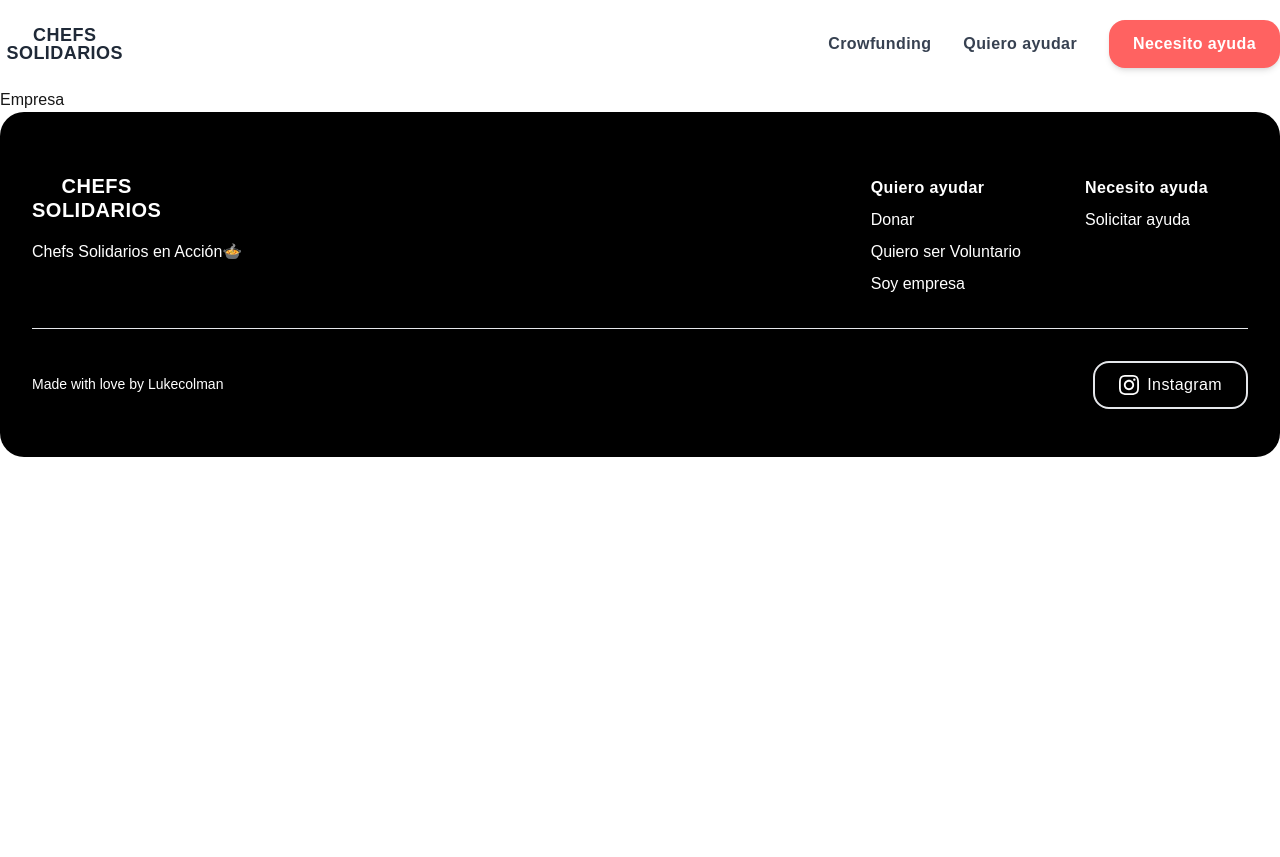
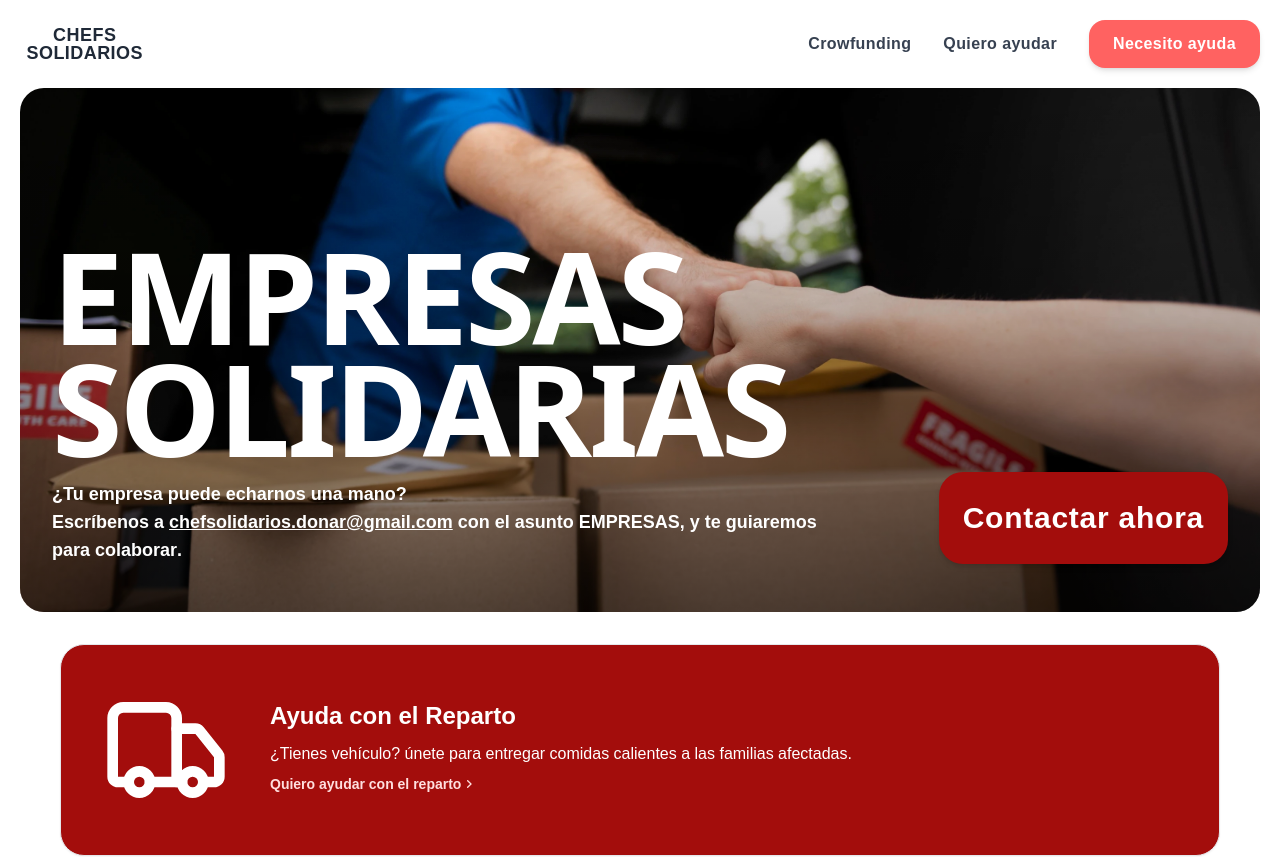
Before and after one commit to chefssolidarios/chefssolidarios, a Next.js app: page /empresa in a window 1280 px wide. Shown: the top 857 px of the page. Before the commit the page ends 800 px from the top, so only its background shows below. Built offline with nearby package versions, Linux system fonts and the light colour scheme.

Commit message:
Business Page

```diff
--- a/src/app/components/ButtonSet.jsx
+++ b/src/app/components/ButtonSet.jsx
@@ -5,7 +5,7 @@ function ButtonSet() {
     <>
       <div className=" w-full lg:max-w-screen-xl bg-violet-400/10 pt-10 -mt-10">
         <div className=" py-6 mx-auto sm:max-w-xl md:max-w-full lg:max-w-screen-xl ">
-          <div className="grid grid-cols-3 gap-8">
+          <div className="grid md:grid-cols-2 xl:grid-cols-3 gap-8">
             <div className="relative overflow-hidden bg-chefs-600/70 border-2 border-chefs-400 hover:bg-chefs-500 rounded-2xl transition duration-300 transform  hover:scale-105">
               <a
                 href="/necesito-ayuda"
--- a/src/app/components/Cards.jsx
+++ b/src/app/components/Cards.jsx
@@ -26,7 +26,7 @@ const CardComponent = ({ title, description, linkText, linkUrl, iconName }) => {
     <a
       target="_blank"
       href={linkUrl}
-      className="relative p-px overflow-hidden transition duration-300 transform border  shadow-sm hover:scale-105 group hover:shadow-xl rounded-3xl !bg-chefs-800 hover:!bg-chefs-500"
+      className="z-30 relative p-px overflow-hidden transition duration-300 transform border  shadow-sm hover:scale-105 group hover:shadow-xl rounded-3xl !bg-chefs-800 hover:!bg-chefs-500"
     >
       <div className="relative flex flex-col h-full p-5 md:p-10  rounded-sm lg:items-center lg:flex-row ">
         <div className="mb-6 mr-6 md:mr-10 lg:mb-0">
--- a/src/app/components/DonationsSection.jsx
+++ b/src/app/components/DonationsSection.jsx
@@ -46,10 +46,10 @@ const DonationsSection = () => {
           explicando tu aportación.
         </p>
         <hr className="my-8 border-gray-300" />
-        <div className="flex items-center mb-3 gap-4 sm:justify-center">
+        <div className="flex items-center mb-3 gap-4 sm:justify-center flex-col md:flex-row">
           <a
             href="https://www.gofundme.com/f/valencia-necesita-comer-ayudala"
-            className="inline-flex items-center justify-center h-12 px-6 font-bold tracking-wide text-white transition duration-200 rounded-2xl shadow-md bg-chefs-400 hover:bg-chefs-700 focus:shadow-outline focus:outline-none"
+            className="inline-flex items-center justify-center  w-full md:w-auto  py-3 px-6 font-bold tracking-wide text-white transition duration-200 rounded-2xl shadow-md bg-chefs-400 hover:bg-chefs-700 focus:shadow-outline focus:outline-none text-center"
             aria-label="Necesito ayuda"
             title="Necesito ayuda"
           >
@@ -57,7 +57,7 @@ const DonationsSection = () => {
           </a>
           <a
             href="mailto:chefssolidarios.donar@gmail.com"
-            className="inline-flex items-center justify-center h-12 px-6 font-bold tracking-wide text-white transition duration-200 rounded-2xl shadow-md bg-chefs-400 hover:bg-chefs-700 focus:shadow-outline focus:outline-none"
+            className="inline-flex items-center justify-center  w-full md:w-auto py-3 px-6 font-bold tracking-wide text-white transition duration-200 rounded-2xl shadow-md bg-chefs-400 hover:bg-chefs-700 focus:shadow-outline focus:outline-none text-center"
             aria-label="Necesito ayuda"
             title="Necesito ayuda"
           >
--- a/src/app/components/Footer.jsx
+++ b/src/app/components/Footer.jsx
@@ -3,8 +3,8 @@ import React from "react";
 function Footer() {
   return (
     <div className="px-4 pt-16 mx-auto sm:max-w-xl md:max-w-full lg:max-w-screen-xl md:px-24 lg:px-8 bg-black text-white mb-10 rounded-3xl">
-      <div className="flex gap-16 justify-between  mb-8  ">
-        <div className="md:max-w-md lg:col-span-2">
+      <div className="flex  items-center flex-col md:flex-row gap-16 justify-between  mb-8  ">
+        <div className="flex flex-col items-center md:items-start md:max-w-md lg:col-span-2">
           <div className="text-center w-fit">
             <span className=" text-xl font-extrabold leading-none text-center transform scale-90 tracking-wide text-white uppercase">
               Chefs <br /> Solidarios
@@ -14,7 +14,7 @@ function Footer() {
             <p className="text-base ">Chefs Solidarios en Acción🍲 </p>
           </div>
         </div>
-        <div className=" md:mr-10 flex gap-16 ">
+        <div className=" md:mr-10 flex flex-col  md:flex-row gap-16 ">
           <div>
             <p className="font-semibold tracking-wide ">Quiero ayudar</p>
             <ul className="mt-2 space-y-2">
@@ -59,7 +59,7 @@ function Footer() {
           </div>
         </div>
       </div>
-      <div className="flex flex-row justify-between items-center pt-8 pb-12 border-t sm:flex-row">
+      <div className="flex flex-col gap-6 md:flex-row justify-between items-center pt-8 pb-12 border-t sm:flex-row">
         <span className="leading-tight text-sm">
           Made with love by Lukecolman
         </span>
--- /dev/null
+++ b/src/app/components/Header-business.jsx
@@ -0,0 +1,46 @@
+"use client";
+
+export const HeaderBusiness = () => {
+  return (
+    <div className="w-full lg:max-w-screen-xl z-10">
+      <div className="relative bg-delivery-man bg-cover bg-center rounded-3xl px-4 pt-20 pb-8 mx-auto sm:max-w-xl md:max-w-full lg:max-w-screen-xl md:px-8 lg:px-8 lg:pt-36 lg:pb-12">
+        {/* Degradado en la parte inferior */}
+        <div className="absolute inset-0 bg-gradient-to-b from-transparent to-black md:opacity-70 lg:opacity-60 rounded-3xl"></div>
+
+        {/* Contenido */}
+        <div className="relative sm:mx-auto">
+          <div className="flex flex-col lg:flex-row  sm:mb-0 lg:items-end lg:justify-between">
+            <div className="max-w-3xl text-left">
+              <h2 className="mb-2 font-sans text-4xl font-extrabold tracking-tight text-white sm:text-4xl md:mx-auto md:text-7xl lg:text-9xl uppercase">
+                <span className="block -mb-2 lg:-mb-4">Empresas</span>
+                <span className="block">Solidarias</span>
+              </h2>
+              <p className="text-base font-semibold text-white md:text-lg ">
+                ¿Tu empresa puede <strong>echarnos una mano</strong>? <br />
+                Escríbenos a{" "}
+                <a
+                  href="mailto:chefsolidarios.donar@gmail.com?subject=EMPRESAS"
+                  className="underline hover:text-chefs-300"
+                >
+                  <strong>chefsolidarios.donar@gmail.com</strong>
+                </a>{" "}
+                con el asunto <strong>EMPRESAS</strong>, y te guiaremos para{" "}
+                <strong>colaborar</strong>.
+              </p>
+            </div>
+            <div>
+              <a
+                href="mailto:chefsolidarios.donar@gmail.com?subject=EMPRESAS"
+                className="inline-flex lg:items-center mt-6 justify-center px-6 font-medium tracking-wide text-white transition duration-200  shadow-md bg-chefs-800 hover:bg-chefs-500 focus:shadow-outline focus:outline-none text-base font-semibold rounded-2xl lg:rounded-3xl md:text-xl py-4 lg:text-3xl lg:py-7"
+                aria-label="Contactar ahora"
+                title="Contactar ahora"
+              >
+                Contactar ahora
+              </a>
+            </div>
+          </div>
+        </div>
+      </div>
+    </div>
+  );
+};
--- a/src/app/components/navbar.jsx
+++ b/src/app/components/navbar.jsx
@@ -6,7 +6,7 @@ export const Nav = () => {
   const [isSubmenuOpen, setIsSubmenuOpen] = useState(false);
 
   return (
-    <div className="px-4 py-5 mx-auto sm:max-w-xl md:max-w-full lg:max-w-screen-xl md:px-0 lg:px-0">
+    <div className="z-50 px-4 py-5 mx-auto sm:max-w-xl md:max-w-full lg:max-w-screen-xl md:px-4 lg:px-0">
       <div className="relative flex items-center justify-between">
         <a
           href="/"
@@ -42,7 +42,7 @@ export const Nav = () => {
 
             {/* Menú desplegable */}
             {isSubmenuOpen && (
-              <ul className="z-50 absolute -left-10 top-8 w-40 mt-2 bg-white border border-gray-200 rounded shadow-lg">
+              <ul className="-50z absolute -left-10 top-8 w-40 mt-2 bg-white border border-gray-200 rounded shadow-lg">
                 <li>
                   <a
                     href="/particular"
@@ -97,7 +97,7 @@ export const Nav = () => {
             </svg>
           </button>
           {isMenuOpen && (
-            <div className="absolute top-0 left-0 w-full">
+            <div className="z-50 absolute top-0 left-0 w-full">
               <div className="p-5 z-[500] bg-white border rounded shadow-sm">
                 <div className="flex items-center justify-between mb-4">
                   <div>
@@ -107,23 +107,8 @@ export const Nav = () => {
                       title="Chef Solidarios"
                       className="inline-flex items-center"
                     >
-                      <svg
-                        className="w-8 text-chefs-400"
-                        viewBox="0 0 24 24"
-                        strokeLinejoin="round"
-                        strokeWidth="2"
-                        strokeLinecap="round"
-                        strokeMiterlimit="10"
-                        stroke="currentColor"
-                        fill="none"
-                      >
-                        <rect x="3" y="1" width="7" height="12" />
-                        <rect x="3" y="17" width="7" height="6" />
-                        <rect x="14" y="1" width="7" height="6" />
-                        <rect x="14" y="11" width="7" height="12" />
-                      </svg>
-                      <span className="ml-2 text-xl font-bold tracking-wide text-gray-800 uppercase">
-                        Chef Solidarios
+                      <span className=" text-xl font-extrabold leading-none text-center transform scale-90 tracking-wide text-gray-800 uppercase">
+                        Chefs <br /> Solidarios
                       </span>
                     </a>
                   </div>
@@ -187,7 +172,7 @@ export const Nav = () => {
                     <li>
                       <a
                         href="/necesito-ayuda"
-                        className="inline-flex items-center justify-center w-full h-12 px-6 font-semibold tracking-wide text-white transition duration-200 rounded shadow-md bg-chefs-400 hover:bg-chefs-700 focus:shadow-outline focus:outline-none"
+                        className="inline-flex items-center justify-center w-full h-12 px-6 font-semibold tracking-wide text-white transition duration-200 rounded-2xl shadow-md bg-chefs-400 hover:bg-chefs-700 focus:shadow-outline focus:outline-none"
                         aria-label="Necesito Ayuda"
                         title="Necesito Ayuda"
                       >
--- a/src/app/empresa/page.js
+++ b/src/app/empresa/page.js
@@ -1,7 +1,22 @@
 import React from "react";
+import { HeaderBusiness } from "../components/Header-business";
+import CardComponent from "../components/Cards";
 
 function Empresa() {
-  return <div>Empresa</div>;
+  return (
+    <div>
+      <HeaderBusiness />
+      <div className="grid :grid-cols-1 mt-8 mb-16 px-10">
+        <CardComponent
+          title="Ayuda con el Reparto"
+          description="¿Tienes vehículo? únete para entregar comidas calientes a las familias afectadas."
+          linkText="Quiero ayudar con el reparto"
+          linkUrl="https://docs.google.com/forms/d/e/1FAIpQLSc6SokDK1WtDHsTXDC2FUrQs-a-myKKNQuWUhzLbS9OZBoFiw/viewform"
+          iconName="Truck"
+        />
+      </div>
+    </div>
+  );
 }
 
 export default Empresa;
--- a/src/app/layout.js
+++ b/src/app/layout.js
@@ -23,7 +23,7 @@ export default function RootLayout({ children }) {
   return (
     <html lang="en">
       <body
-        className={`${geistSans.variable} ${geistMono.variable} antialiased`}
+        className={`${geistSans.variable} ${geistMono.variable} antialiased px-2 md:px-5`}
       >
         <Nav />
         {children}
--- a/src/app/necesito-ayuda/page.js
+++ b/src/app/necesito-ayuda/page.js
@@ -12,7 +12,7 @@ export default function Page() {
         </p>
       </div>
       <div className="grid gap-8 row-gap-5 md:row-gap-8 lg:grid-cols-3">
-        <div className="p-5 duration-300 transform bg-white border-2 border-dashed rounded shadow-sm border-chefs-100 hover:-translate-y-2">
+        <div className="p-5 duration-300 transform bg-white border-2 border-dashed rounded-2xl shadow-sm border-chefs-100 hover:-translate-y-2">
           <div className="flex items-center mb-2">
             <p className="flex items-center justify-center w-10 h-10 mr-2 text-lg font-bold text-white rounded-full bg-chefs-400">
               1
@@ -25,7 +25,7 @@ export default function Page() {
             Contáctanos por Instagram y envíanos tu solicitud de ayuda.
           </p>
         </div>
-        <div className="p-5 duration-300 transform bg-white border-2 border-dashed rounded shadow-sm border-chefs-200 hover:-translate-y-2">
+        <div className="p-5 duration-300 transform bg-white border-2 border-dashed rounded-2xl shadow-sm border-chefs-200 hover:-translate-y-2">
           <div className="flex items-center mb-2">
             <p className="flex items-center justify-center w-10 h-10 mr-2 text-lg font-bold text-white rounded-full bg-chefs-400">
               2
@@ -39,7 +39,7 @@ export default function Page() {
             ayudarte mejor.
           </p>
         </div>
-        <div className="relative p-5 duration-300 transform bg-white border-2 rounded shadow-sm border-chefs-700 hover:-translate-y-2">
+        <div className="relative p-5 duration-300 transform bg-white border-2 rounded-2xl shadow-sm border-chefs-700 hover:-translate-y-2">
           <div className="flex items-center mb-2">
             <p className="flex items-center justify-center w-10 h-10 mr-2 text-lg font-bold text-white rounded-full bg-chefs-400">
               3
--- a/tailwind.config.js
+++ b/tailwind.config.js
@@ -9,6 +9,7 @@ module.exports = {
     extend: {
       backgroundImage: {
         "support-hands": "url('/images/support-hands.webp')",
+        "delivery-man": "url('/images/delivery-man.webp')",
       },
       colors: {
         background: "var(--background)",
```
Also changed, not shown: src/app/components/Header.jsx (+6 -6 lines), public/images/delivery-man.webp (added).
